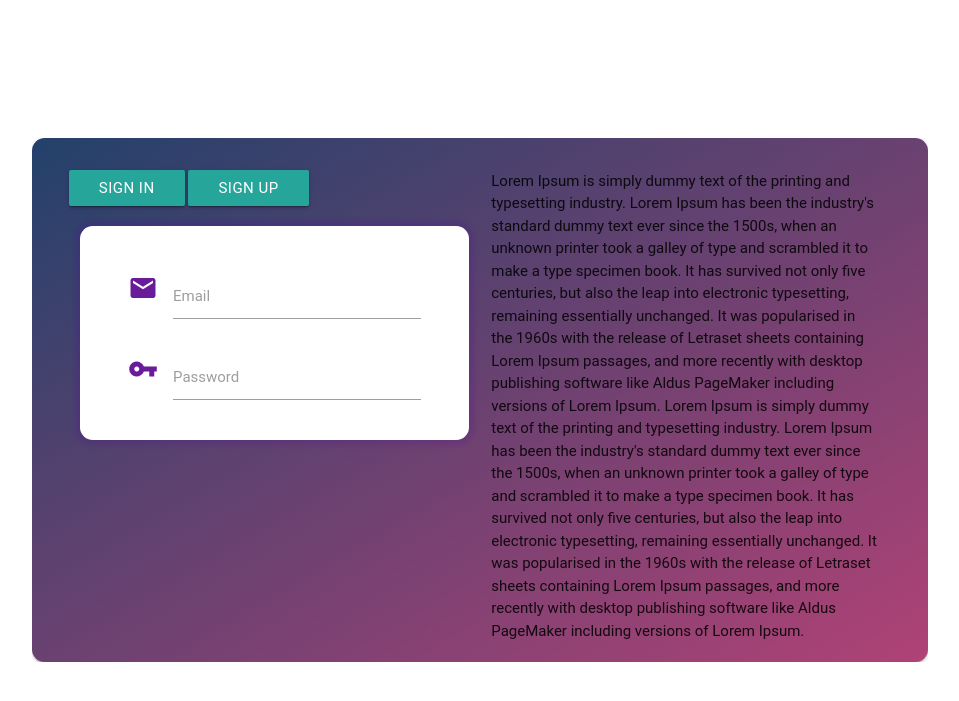
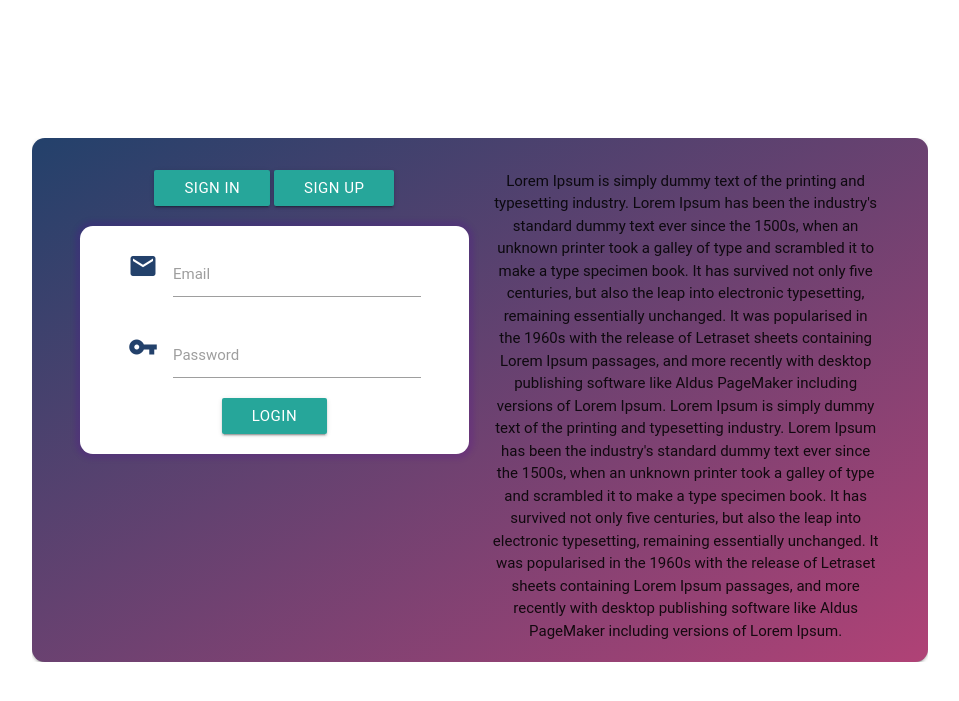
Before and after one commit to RusherRG/SocGroups, a PHP site: page /templates/login.html in a window 1280 px wide. Shown: the top 701 px of the page, without its empty margins (160-1119 px from the left). Run offline with PHP 8.4, Linux system fonts and the light colour scheme; some libraries are stand-ins or nearby versions; some web fonts are replaced.

Commit message:
Updating

```diff
--- a/static/js/login.js
+++ b/static/js/login.js
@@ -8,3 +8,28 @@ function switch_tab(tab) {
         document.getElementById('register-div').style.display = 'flex';
     }
 }
+
+function login() {
+    email = document.getElementById('email').value;
+    password = document.getElementById('password').value;
+    data = {
+        'email': email,
+        'password': password,
+    }
+    console.log(data);
+}
+
+function register() {
+    name = document.getElementById('name').value;
+    email = document.getElementById('email').value;
+    phone = document.getElementById('phone').value;
+    password = document.getElementById('password').value;
+
+    data = {
+        'name': name,
+        'email': email,
+        'phone': phone,
+        'password': password,
+    }
+    console.log(data);
+}
--- a/static/styles/login.css
+++ b/static/styles/login.css
@@ -11,9 +11,8 @@ body {
 .login-card {
     background-color: #ffffff;
     display: flex;
-    align-items: center;
     margin: auto;
-    padding: 32px 48px 0px 48px;
+    padding: 10px 48px 0px 48px;
     box-shadow: 0 0 5px 5px rgba(84, 2, 161, 0.178);
     border-radius: 1vw;
 }
@@ -22,7 +21,7 @@ body {
     background-color: #ffffff;
     display: flex;
     margin: auto;
-    padding: 32px 48px 0px 48px;
+    padding: 10px 48px 0px 48px;
     box-shadow: 0 0 5px 5px rgba(84, 2, 161, 0.178);
     border-radius: 1vw;
 }
--- a/templates/login.html
+++ b/templates/login.html
@@ -18,7 +18,7 @@
             <div class="card main-card">
                 <div class="row">
                     <div class="col s6 m6">
-                        <div class="row">
+                        <div class="row center-align">
                             <a class="waves-effect waves-light btn" onclick="switch_tab('log')">Sign In</a>
                             <a class="waves-effect waves-light btn" onclick="switch_tab('reg')">Sign Up</a>
                         </div>
@@ -26,14 +26,17 @@
                             <form class="card login-card">
                                 <div class='row'>
                                     <div class='input-field col s12'>
-                                        <i class="material-icons prefix" style="color: #6a1b9a">email</i>
+                                        <i class="material-icons prefix" style="color: #23416B">email</i>
                                         <input class='validate' type='email' name='email' id='email' />
                                         <label for='email'>Email</label>
                                     </div>
                                     <div class='input-field col s12'>
-                                        <i class="material-icons prefix" style="color: #6a1b9a">vpn_key</i>
+                                        <i class="material-icons prefix" style="color: #23416B">vpn_key</i>
                                         <input class='validate' type='password' name='password' id='password' />
                                         <label for='password'>Password</label>
+                                    </div>
+                                    <div class='col s12 center-align'>
+                                        <button class="waves-effect waves-light btn submit .center-align" onclick="login()">Login</button>
                                     </div>
                                 </div>
                             </form>
@@ -42,31 +45,33 @@
                             <form class="card register-card">
                                 <div class='row'>
                                     <div class='input-field col s12'>
-                                        <i class="material-icons prefix" style="color: #6a1b9a">person</i>
+                                        <i class="material-icons prefix" style="color: #23416B">person</i>
                                         <input class='validate' type='text' name='name' id='name' />
                                         <label for='name'>Name</label>
                                     </div>
                                     <div class='input-field col s12'>
-                                        <i class="material-icons prefix" style="color: #6a1b9a">email</i>
+                                        <i class="material-icons prefix" style="color: #23416B">email</i>
                                         <input class='validate' type='email' name='email' id='email' />
                                         <label for='email'>Email</label>
                                     </div>
                                     <div class='input-field col s12'>
-                                        <i class="material-icons prefix" style="color: #6a1b9a">phone</i>
-                                        <input class='validate' type='number' name='phone' id='phone' />
+                                        <i class="material-icons prefix" style="color: #23416B">phone</i>
+                                        <input class='validate' type='tel' name='phone' id='phone' />
                                         <label for='phone'>Phone No.</label>
                                     </div>
                                     <div class='input-field col s12'>
-                                        <i class="material-icons prefix" style="color: #6a1b9a">vpn_key</i>
+                                        <i class="material-icons prefix" style="color: #23416B">vpn_key</i>
                                         <input class='validate' type='password' name='password' id='password' />
                                         <label for='password'>Password</label>
                                     </div>
+                                    <div class='col s12 center-align'>
+                                        <button class="waves-effect waves-light btn submit .center-align" onclick="register()">Register</button>
+                                    </div>
                                 </div>
-                                <a class="waves-effect waves-light btn" onclick="switch_tab('reg')">Register</a>
                             </form>
                         </div>
                     </div>
-                    <div class="col s6 m6">
+                    <div class="col s6 m6 center-align">
                         Lorem Ipsum is simply dummy text of the printing and typesetting industry. Lorem Ipsum has been
                         the industry's standard dummy text ever since the 1500s, when an unknown printer took a galley
                         of type and scrambled it to make a type specimen book. It has survived not only five centuries,
```
